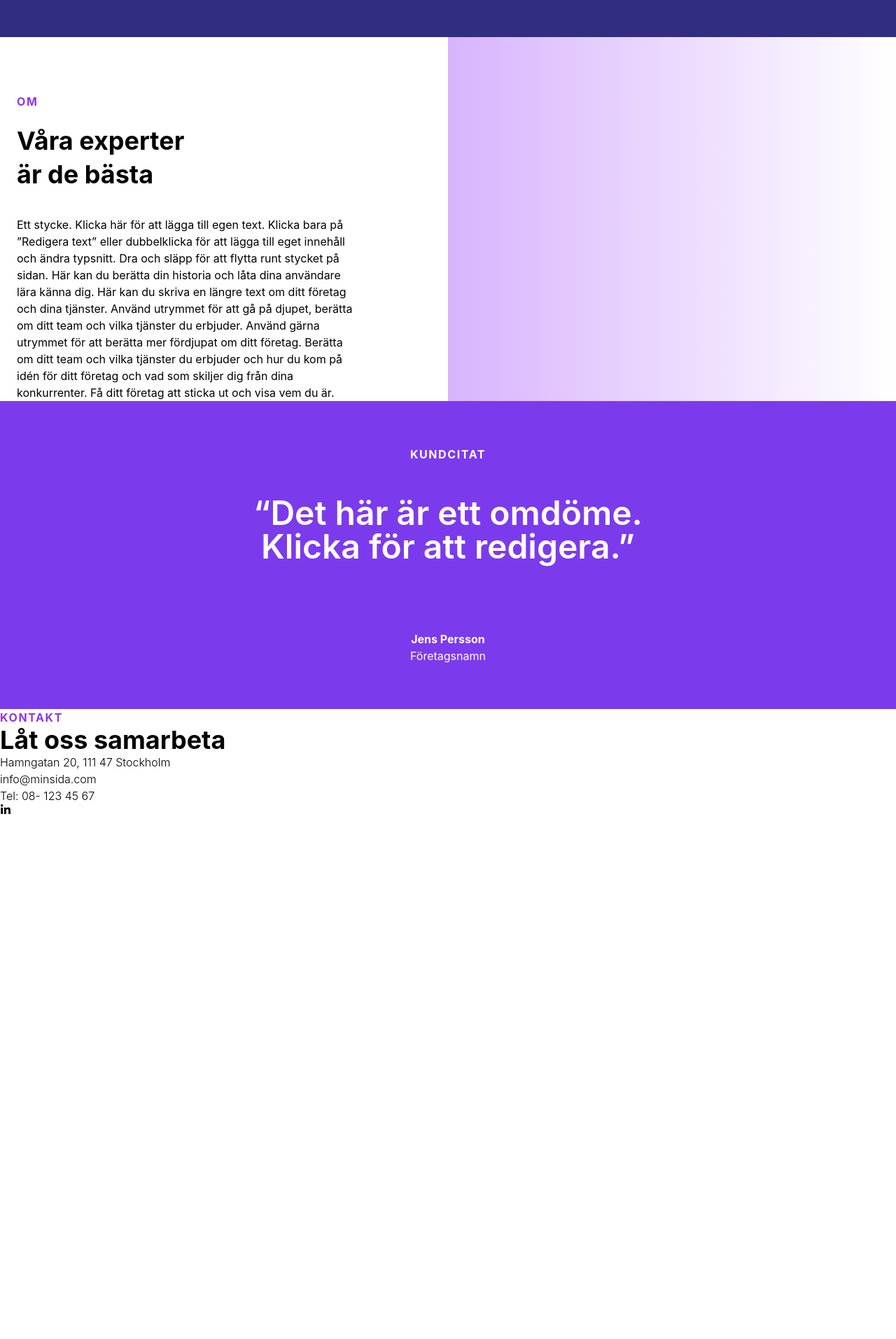
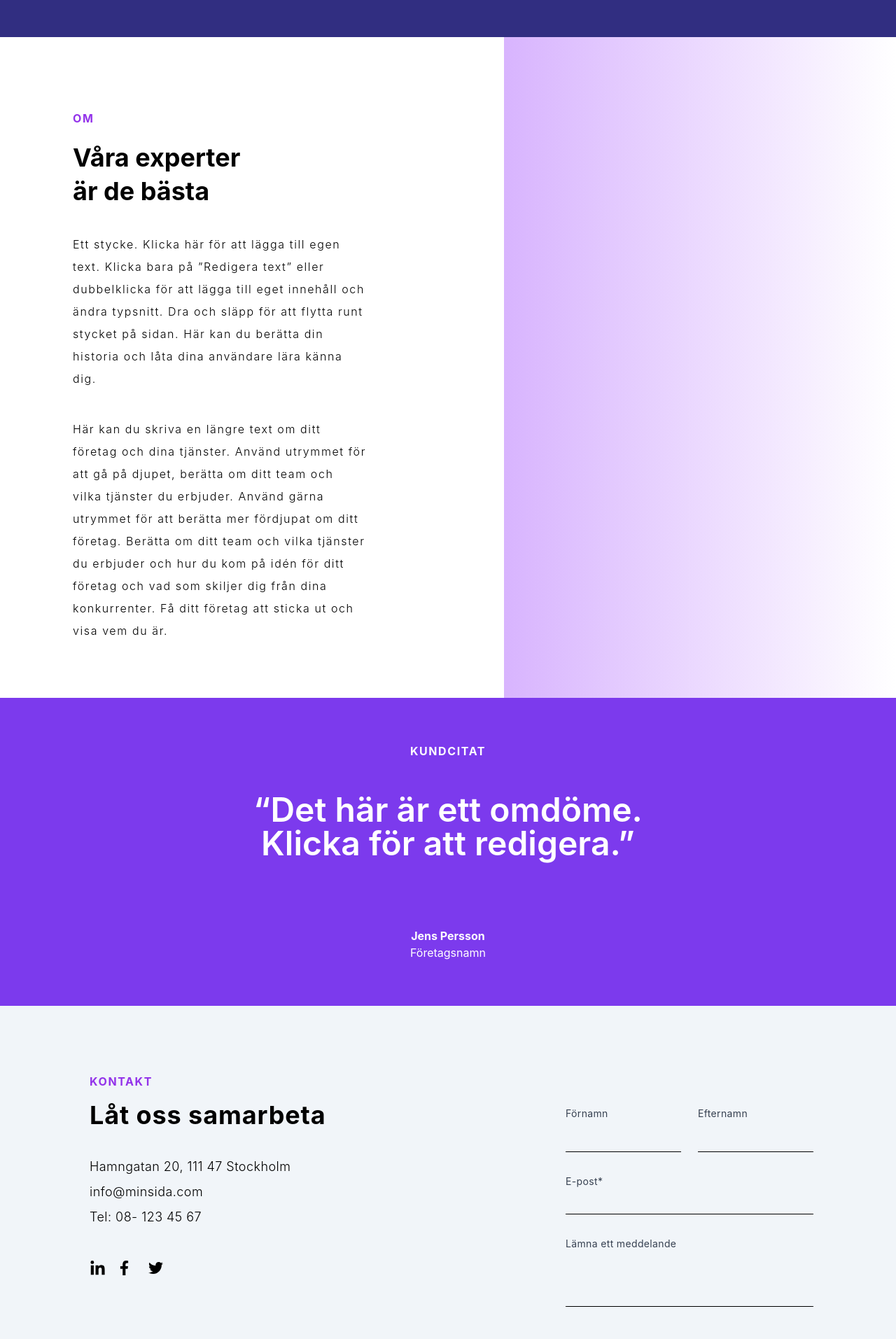
Before and after one commit to hannesdottir/uppgift1, a React (Create React App) app: page / in a window 1280 px wide. Shown: the part 1680-3593 px from the top of the page at 70% size. Before the commit the page ends 2845 px from the top, so only its background shows below. Built offline with nearby package versions, Linux system fonts and the light colour scheme.

Commit message:
update contact & about

```diff
--- a/src/App.js
+++ b/src/App.js
@@ -19,6 +19,7 @@ function App() {
       <About />
       <ClientReviews />
       <Contact />
+      <Numbers />
     </div>
   );
 }
--- a/src/components/About.js
+++ b/src/components/About.js
@@ -3,15 +3,16 @@ import React from 'react'
 export default function About() {
     return (
         <div className='flex flex-row flex1'>
-            <div className='w-1/2'>
-                <p className='text-purple-600 font-bold tracking-widest m-6 mt-20'>OM</p>
+            <div className='w-1/2 my-20 mx-20'>
+                <p className='text-purple-600 font-bold tracking-widest m-6'>OM</p>
                 <p className='text-4xl font-bold mx-6'>Våra experter</p>
                 <p className='text-4xl font-bold mx-6 mt-2'>är de bästa</p>
-                <p className='mx-6 mt-10 w-3/4'>
+                <p className='mx-6 mt-10 w-3/4 font-light tracking-widest leading-8'>
                     Ett stycke. Klicka här för att lägga till egen text. Klicka bara på ”Redigera text”
                     eller dubbelklicka för att lägga till eget innehåll och ändra typsnitt. Dra och
                     släpp för att flytta runt stycket på sidan. Här kan du berätta din historia och
-                    låta dina användare lära känna dig. Här kan du skriva en längre text om ditt
+                    låta dina användare lära känna dig.</p>
+                <p className='mx-6 mt-10 w-3/4 font-light tracking-widest leading-8'>Här kan du skriva en längre text om ditt
                     företag och dina tjänster. Använd utrymmet för att gå på djupet, berätta om ditt
                     team och vilka tjänster du erbjuder. Använd gärna utrymmet för att berätta mer
                     fördjupat om ditt företag. Berätta om ditt team och vilka tjänster du erbjuder
--- a/src/components/Contact.js
+++ b/src/components/Contact.js
@@ -1,16 +1,26 @@
 import React from 'react'
-import { FaLinkedinIn } from 'react-icons/fa'
+import { FaLinkedinIn, FaFacebookF, FaTwitter } from 'react-icons/fa'
+import ContactForm from './ContactForm'
 
 
 export default function Contact() {
     return (
-        <div>
-            <p className='text-purple-600 font-bold tracking-widest'>KONTAKT</p>
-            <p className='text-4xl font-bold'>Låt oss samarbeta</p>
-            <p className='font-light'>Hamngatan 20, 111 47 Stockholm</p>
-            <p className='font-light'>info@minsida.com</p>
-            <p className='font-light'>Tel: 08- 123 45 67</p>
-            <FaLinkedinIn />
+        <div className='bg-grid bg-slate-100 flex flex-row'>
+            <div className='w-1/2 pt-24 ml-32 mb-72'>
+                <p className='text-purple-600 font-bold tracking-widest mb-4'>KONTAKT</p>
+                <p className='text-4xl font-bold mb-10 tracking-wide'>Låt oss samarbeta</p>
+                <p className='font-light mb-2 tracking-wide text-lg'>Hamngatan 20, 111 47 Stockholm</p>
+                <p className='font-light mb-2 tracking-wide text-lg'>info@minsida.com</p>
+                <p className='font-light tracking-wide text-lg'>Tel: 08- 123 45 67</p>
+                <div className='flex flex-row mt-12'>
+                    <FaLinkedinIn className='mr-4' size={23} />
+                    <FaFacebookF className='mr-6' size={21} />
+                    <FaTwitter size={21} />
+                </div>
+            </div>
+            <div className='w-1/2 ml-52'>
+                <ContactForm />
+            </div>
         </div>
     )
 }
--- /dev/null
+++ b/src/components/ContactForm.js
@@ -0,0 +1,39 @@
+import React from 'react'
+
+export default function ContactForm() {
+    return (
+        <div>
+            <form className='w-3/4 mt-36'>
+                <div class="flex flex-wrap -mx-3 mb-6">
+                    <div class="w-full md:w-1/2 px-3">
+                        <label class="block tracking-wide text-gray-700 text-sm mb-2">
+                            Förnamn
+                        </label>
+                        <input class="focus:outline-purple-600 block w-full bg-slate-100 border-b border-black py-2 px-4 leading-tight" />
+                    </div>
+                    <div class="w-full md:w-1/2 px-3">
+                        <label class="block tracking-wide text-gray-700 text-sm mb-2">
+                            Efternamn
+                        </label>
+                        <input class="focus:outline-purple-600 block w-full bg-slate-100 border-b border-black py-2 px-4 leading-tight" />
+                    </div>
+                    <div class="w-full px-3 mt-8 mb-2">
+                        <label class="block tracking-wide text-gray-700 text-sm">
+                            E-post*
+                        </label>
+                        <input class="focus:outline-purple-600 block w-full bg-slate-100 border-b border-black py-2 px-4 leading-tight" />
+                    </div>
+                </div>
+                <div class="flex flex-wrap -mx-3 mb-6">
+                    <div class="w-full px-3">
+                        <label class="block tracking-wide text-gray-700 text-sm ">
+                            Lämna ett meddelande
+                        </label>
+                        <input class="h-20 focus:outline-purple-600 block w-full bg-slate-100  border-b border-black py-2 px-4 leading-tight mb-6" />
+                    </div>
+                </div>
+                <button className='bg-purple-600 text-white font-medium rounded-full px-10 py-3 hover:bg-violet-900 font-light '>Skicka</button>
+            </form>
+        </div>
+    )
+}
--- a/tailwind.config.js
+++ b/tailwind.config.js
@@ -4,7 +4,14 @@ module.exports = {
     "./src/**/*.{js,jsx,ts,tsx}"
   ],
   theme: {
-    extend: {},
+    extend: {
+      colors: {
+        'gras': '#33ff33',
+      },
+      backgroundImage: {
+        'bg-grid': "url('./images/grid.jpg')",
+      }
+    },
   },
   plugins: [],
 }
```
Also changed, not shown: public/images/grid.jpg (added).
